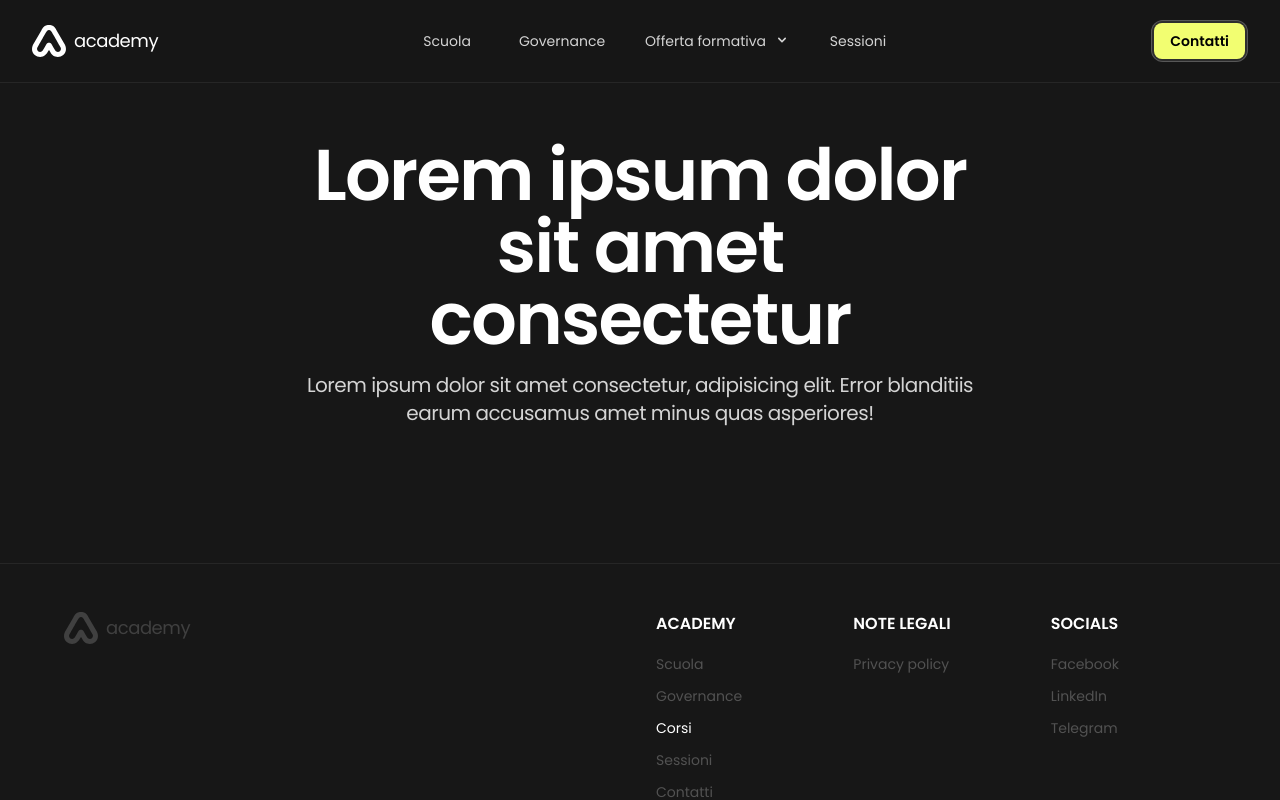
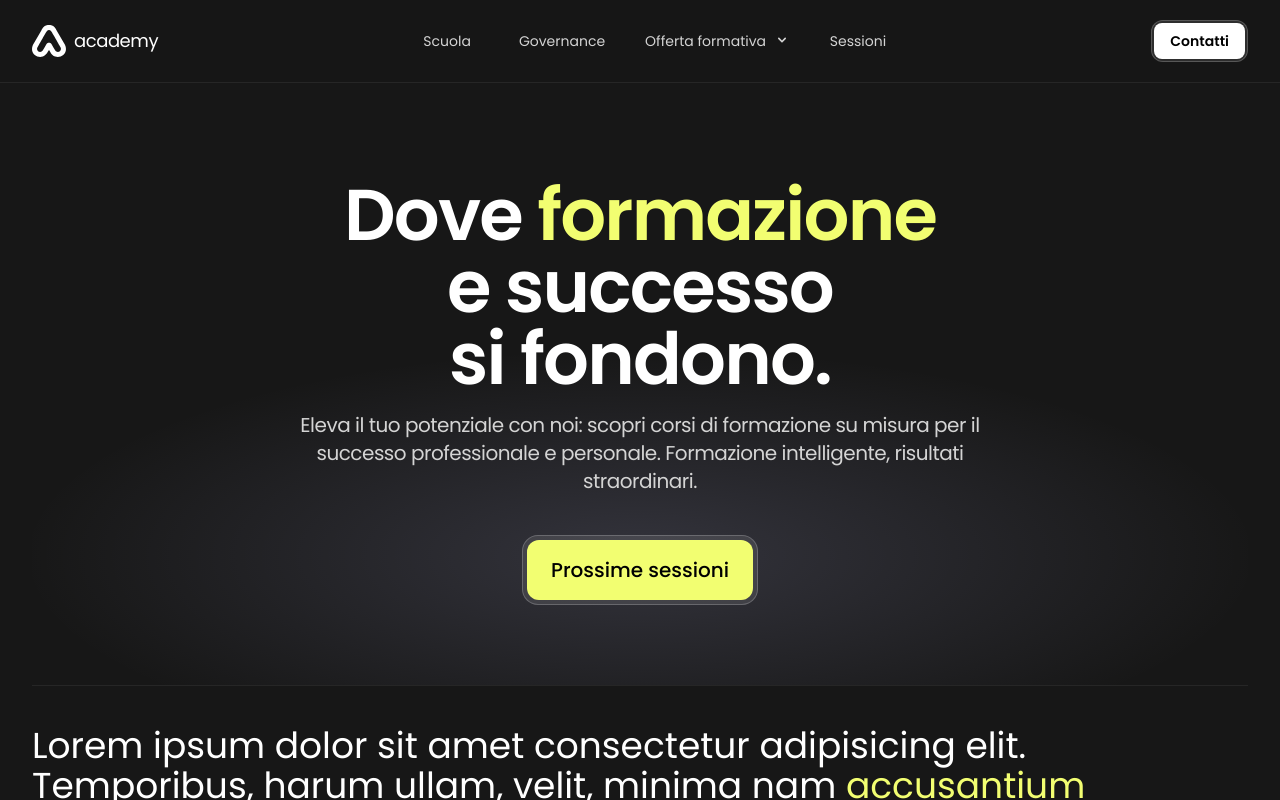
Before and after one commit to plasm/academy, a Nuxt app: page /corsi in a window 1280 px wide. Shown: the top 800 px of the page. Built offline with nearby package versions, Linux system fonts and the light colour scheme.

Commit message:
feat: sessions index

```diff
--- a/components/ac-heading/index.vue
+++ b/components/ac-heading/index.vue
@@ -10,6 +10,7 @@
         <div v-html="description" />
       </slot>
     </div>
+    <slot></slot>
   </div>
 </template>
 
--- a/components/ac-navigation/index.vue
+++ b/components/ac-navigation/index.vue
@@ -99,9 +99,9 @@
           <nuxt-link
             to="/contatti"
             title="Contatti"
-            class="rounded-xl border border-white/20 bg-white/10 p-0.5 transition-transform hover:-translate-y-1  focus:outline-none focus-visible:outline-2 focus-visible:outline-offset-2 focus-visible:outline-black active:bg-neutral-800 active:text-white md:mt-0"
+            class="rounded-xl border border-white/20 bg-white/10 p-0.5 transition-transform duration-300 ease-out hover:-translate-y-1  focus:outline-none focus-visible:outline-2 focus-visible:outline-offset-2 focus-visible:outline-black active:bg-neutral-800 active:text-white md:mt-0"
           >
-            <div class="rounded-lg bg-primary px-4 py-2 text-sm font-semibold text-black">
+            <div class="rounded-lg bg-white px-4 py-2 text-sm font-semibold text-black">
               Contatti
             </div>
           </nuxt-link>
--- a/pages/corsi/index.vue
+++ b/pages/corsi/index.vue
@@ -1,12 +1,31 @@
 <template>
   <div data-name="page-corsi" class="mx-auto px-4 sm:px-6 md:px-8 2xl:max-w-7xl">
-    <ac-heading description="Lorem ipsum dolor sit amet consectetur, adipisicing elit. Error blanditiis earum accusamus amet minus quas asperiores!">
-      <template #title>
-        <div class="leading-none ">
-          Lorem ipsum dolor sit amet consectetur
+    <div class="gradient border-b border-neutral-800 py-10">
+      <ac-heading description="Eleva il tuo potenziale con noi: scopri corsi di formazione su misura per il successo professionale e personale. Formazione intelligente, risultati straordinari.">
+        <template #title>
+          <div class="leading-none ">
+            Dove <span class="text-primary">formazione</span><br>e successo<br>si fondono.
+          </div>
+        </template>
+
+        <div class="mt-10 flex w-full items-center justify-center gap-2">
+          <nuxt-link
+            to="/sessioni"
+            title="Sessioni"
+            class="rounded-2xl border border-white/20 bg-white/10 p-1 transition-transform duration-300 ease-out hover:-translate-y-1 focus:outline-none focus-visible:outline-2 focus-visible:outline-offset-2 focus-visible:outline-black active:bg-neutral-800 active:text-white md:mt-0"
+          >
+            <div class="rounded-xl bg-primary px-6 py-4 text-xl font-medium text-black">
+              Prossime sessioni
+            </div>
+          </nuxt-link>
         </div>
-      </template>
-    </ac-heading>
+      </ac-heading>
+    </div>
+    <div class="mt-10">
+      <div class="text-4xl text-white">
+        Lorem ipsum dolor sit amet consectetur adipisicing elit. Temporibus, harum ullam, velit, minima nam <span class="text-primary">accusantium</span> voluptas ducimus non quam distinctio sint nihil voluptatibus adipisci aut facilis minus natus nostrum quo?
+      </div>
+    </div>
   </div>
 </template>
 
@@ -17,5 +36,7 @@ export default {
 </script>
 
 <style lang="scss" scoped>
-
+.gradient{
+  background: radial-gradient(50.9% 35.5% at 50% 78%, rgba(200, 200, 255, .16) 0%, #17171700 100%);
+}
 </style>
```
